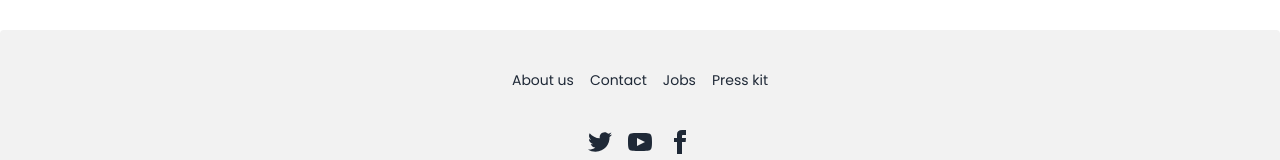
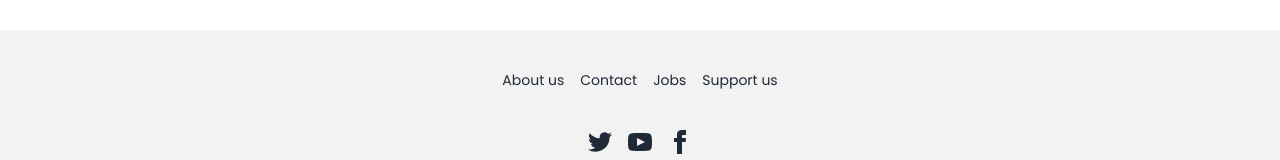
Before and after one commit to siddiquenaim/b7a10-chef-recipe-hunter-client-side-siddiquenaim, a React (Vite) app: page / in a window 1280 px wide. Shown: the part 1018-1178 px from the top of the page. Built offline with nearby package versions, Linux system fonts and the light colour scheme; no server answers; a web font is replaced by a local one.

Commit message:
fixed navbar picture

```diff
--- a/src/pages/home/ChefSection/ChefCard.jsx
+++ b/src/pages/home/ChefSection/ChefCard.jsx
@@ -3,7 +3,7 @@ import React from "react";
 const ChefCard = ({ chef }) => {
   const { chefPic, chefName, yearsOfExperience, numRecipes, totalLikes } = chef;
   return (
-    <div className="card card-side bg-base-100 shadow-xl border">
+    <div className="card lg:card-side bg-base-100 shadow-xl border">
       <figure>
         <img
           style={{ height: "365px", width: "365px" }}
--- a/src/pages/shared/Footer/Footer.jsx
+++ b/src/pages/shared/Footer/Footer.jsx
@@ -7,7 +7,7 @@ const Footer = () => {
         <a className="link link-hover">About us</a>
         <a className="link link-hover">Contact</a>
         <a className="link link-hover">Jobs</a>
-        <a className="link link-hover">Press kit</a>
+        <a className="link link-hover">Support us</a>
       </div>
       <div>
         <div className="grid grid-flow-col gap-4">
--- a/src/pages/shared/Navbar/Navbar.jsx
+++ b/src/pages/shared/Navbar/Navbar.jsx
@@ -14,7 +14,7 @@ const Navbar = () => {
   return (
     <div className="bg-[#F2F2F2]">
       <nav className="navbar flex flex-col lg:flex-row lg:w-[90%] mx-auto py-8">
-        <div className="lg:navbar-start">
+        <div className="lg:navbar-start bg-[#F2F2F2]">
           <div className="dropdown mr-7">
             <label tabIndex="0" className="btn btn-ghost lg:hidden">
               <svg
```
